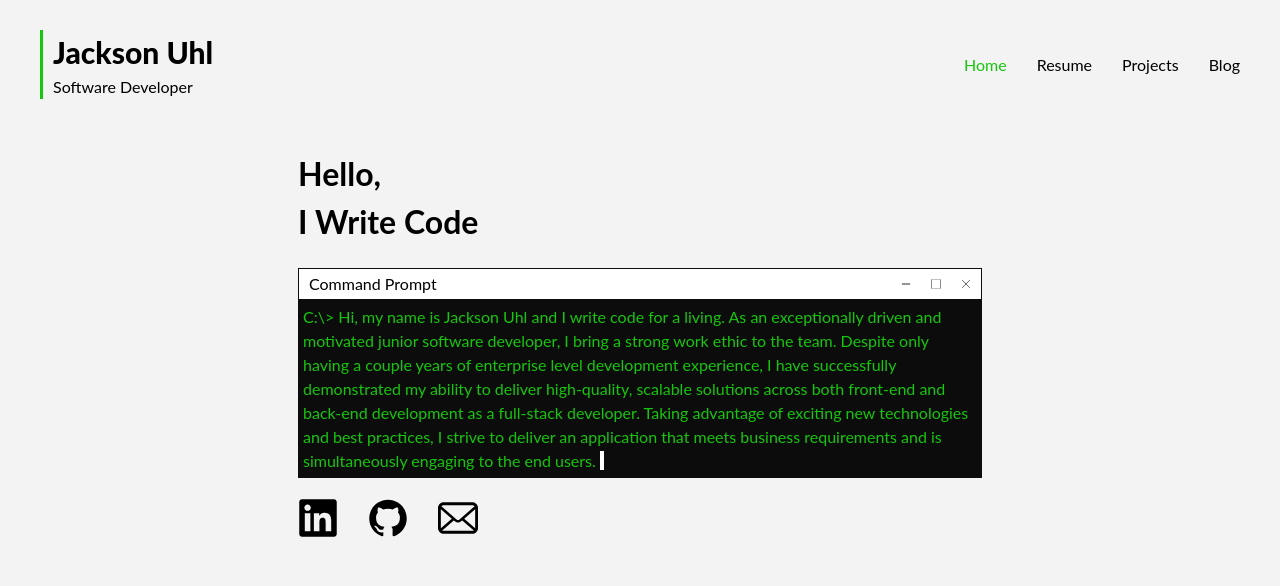
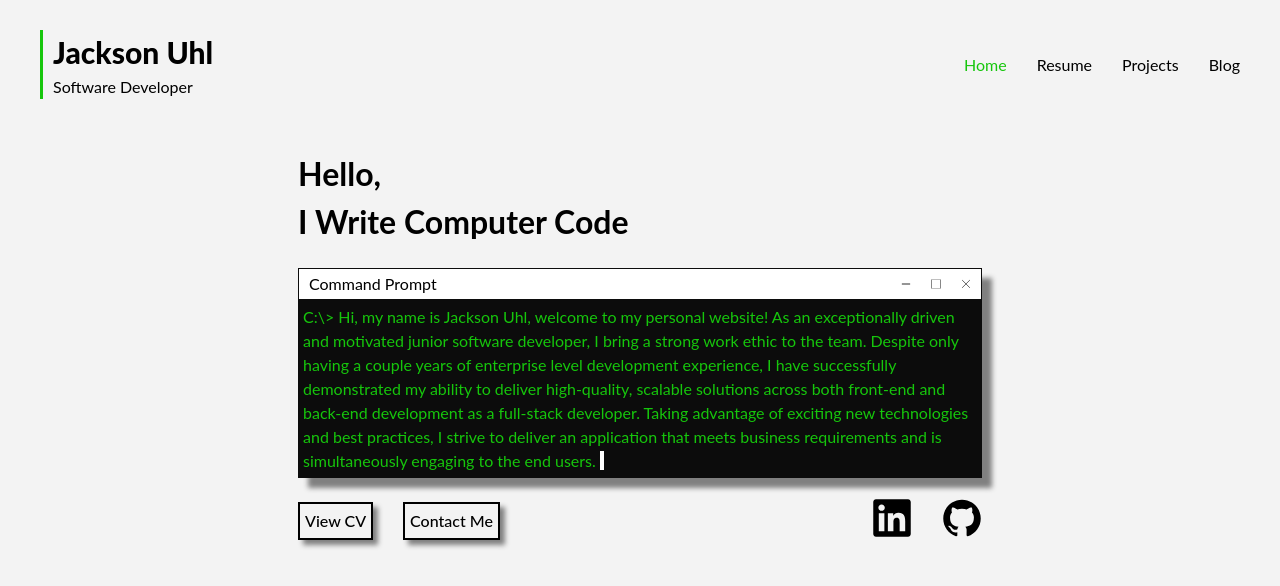
Before and after one commit to JackUhl/Personal_Website, a React (Vite) app: page / in a window 1280 px wide. Shown: the top 586 px of the page. Built offline with nearby package versions, Linux system fonts and the light colour scheme.

Commit message:
Add buttons on home page

```diff
--- /dev/null
+++ b/src/components/ButtonComponent/ButtonComponent.module.css
@@ -0,0 +1,12 @@
+.buttonComponent {
+    padding: 5px;
+    cursor: pointer;
+    font-weight: 500;
+    border: 2px solid ;
+    border-color: var(--button-component-border-color);
+    transition: border-color .25s;
+}
+
+.buttonComponent:hover {
+    border-color: var(--tertiary-color);
+}
--- /dev/null
+++ b/src/components/ButtonComponent/ButtonComponent.tsx
@@ -0,0 +1,12 @@
+import { buttonComponent } from "./ButtonComponent.module.css";
+import { IButtonComponent } from "./IButtonComponent";
+
+export default function ButtonComponent(props: IButtonComponent) {
+    return (
+        <a href={props.href} target={props.openInNewTab ? "_blank" : ""}>
+            <div className={buttonComponent}>
+                <p>{props.buttonText}</p>
+            </div>
+        </a>
+    )
+}
--- /dev/null
+++ b/src/components/ButtonComponent/IButtonComponent.ts
@@ -0,0 +1,5 @@
+export interface IButtonComponent {
+    buttonText: string;
+    href: string;
+    openInNewTab: boolean;
+}
--- a/src/components/HeaderComponent/HeaderComponent.module.css
+++ b/src/components/HeaderComponent/HeaderComponent.module.css
@@ -22,6 +22,7 @@
 .navigationItem {
     user-select: none;
     text-decoration: none;
+    transition: color .25s;
 }
 
 .navigationItemSelectable:hover {
--- a/src/main.css
+++ b/src/main.css
@@ -10,7 +10,6 @@
   -webkit-font-smoothing: antialiased;
   -moz-osx-font-smoothing: grayscale;
 
-  /*--tertiary-color: #60cc60;*/
   --tertiary-color: #16c60c
 }
 
@@ -22,12 +21,18 @@ p {
   margin: 0;
 }
 
+a {
+  text-decoration: none;
+}
+
 @media (prefers-color-scheme: light) {
   :root {
     color: #000000;
     background-color: #f3f3f3;
 
     --svg-icon-filter: invert(0%) sepia(100%) saturate(7461%) hue-rotate(347deg) brightness(105%) contrast(111%);
+    --button-component-border-color: #000000;
+    --box-shadow-color: #808080;
   }
 
   a {
@@ -41,6 +46,8 @@ p {
     background-color: #222222;
 
     --svg-icon-filter: invert(100%) sepia(0%) saturate(7500%) hue-rotate(157deg) brightness(116%) contrast(101%);
+    --button-component-border-color: #ffffff;
+    --box-shadow-color: #222222;
   }
 
   a {
--- a/src/pages/Home/Home.module.css
+++ b/src/pages/Home/Home.module.css
@@ -5,10 +5,6 @@
 
     .introTextWidthMobile {
         width: 100%;
-    }
-
-    .titleText {
-        color: var(--tertiary-color) !important
     }
 
     .contactContainer {
@@ -24,4 +20,12 @@
     .contactIcon:hover {
         cursor: pointer;
     }
+
+    .terminalShadow {
+        box-shadow: 10px 10px 5px var(--box-shadow-color);
+    }
+
+    .buttonShadow {
+        box-shadow: 5px 5px 5px var(--box-shadow-color);
+    }
 }
--- a/src/pages/Home/Home.tsx
+++ b/src/pages/Home/Home.tsx
@@ -1,13 +1,14 @@
-import { alignItemsCenter, columnGap, flexGap, flexRow, flexWrapReverse, justifyContentCenter } from "../../styling/shared.module.css";
+import { alignItemsCenter, columnGap, flexGap, flexRow, flexWrap, flexWrapReverse, justifyContentBetween, justifyContentCenter, rowGap } from "../../styling/shared.module.css";
 import ClassnameJoiner from "../../utilities/helpers/ClassnameJoiner";
-import {homeStyling, introTextWidthMobile, introTextWidthDesktop, contactIcon, contactContainer} from "./Home.module.css"
+import {homeStyling, introTextWidthMobile, introTextWidthDesktop, contactIcon, contactContainer, terminalShadow, buttonShadow} from "./Home.module.css"
 import { useContext } from "react";
 import { IsMobileContext } from "../../contexts/IsMobileContext";
 import TerminalComponent from "../../components/TerminalComponent/TerminalComponent";
 import linkedin from "../../assets/svg/linkedin.svg"
 import github from "../../assets/svg/github.svg"
-import email from "../../assets/svg/email.svg"
 import { emailAddress, githubUrl, linkedInUrl } from "../../models/constants/ExternalUrlConstants";
+import ButtonComponent from "../../components/ButtonComponent/ButtonComponent";
+import resume from "../../assets/docs/ResumePage.pdf"
 
 export default function Home() {
     const isMobile = useContext(IsMobileContext);
@@ -16,14 +17,33 @@ export default function Home() {
         <div className={homeStyling}>
             <div className={ClassnameJoiner.join([flexRow, justifyContentCenter, alignItemsCenter, flexGap, flexWrapReverse])}>
                 <div className={isMobile ? introTextWidthMobile : introTextWidthDesktop}>
-                    <h1>Hello,<br/>I Write Code</h1>
-                    <TerminalComponent
-                        text={"Hi, my name is Jackson Uhl and I write code for a living. As an exceptionally driven and motivated junior software developer, I bring a strong work ethic to the team. Despite only having a couple years of enterprise level development experience, I have successfully demonstrated my ability to deliver high-quality, scalable solutions across both front-end and back-end development as a full-stack developer. Taking advantage of exciting new technologies and best practices, I strive to deliver an application that meets business requirements and is simultaneously engaging to the end users."}
-                    />
-                    <div className={ClassnameJoiner.join([contactContainer, flexRow, alignItemsCenter, columnGap])}>
-                        <a href={linkedInUrl} target="_blank"><img src={linkedin} className={contactIcon}/></a>
-                        <a href={githubUrl} target="_blank"><img src={github} className={contactIcon}/></a>
-                        <a href={`mailto:${emailAddress}`}><img src={email} className={contactIcon}/></a>
+                    <h1>Hello,<br/>I Write Computer Code</h1>
+                    <div className={terminalShadow}>
+                        <TerminalComponent
+                            text={"Hi, my name is Jackson Uhl, welcome to my personal website! As an exceptionally driven and motivated junior software developer, I bring a strong work ethic to the team. Despite only having a couple years of enterprise level development experience, I have successfully demonstrated my ability to deliver high-quality, scalable solutions across both front-end and back-end development as a full-stack developer. Taking advantage of exciting new technologies and best practices, I strive to deliver an application that meets business requirements and is simultaneously engaging to the end users."}
+                        />
+                    </div>
+                    <div className={ClassnameJoiner.join([contactContainer, flexRow, justifyContentBetween, alignItemsCenter, flexWrap, rowGap])}>
+                        <div className={ClassnameJoiner.join([flexRow, alignItemsCenter, columnGap])}>
+                            <div className={buttonShadow}>
+                                <ButtonComponent
+                                    buttonText="View CV"
+                                    href={resume}
+                                    openInNewTab={true}
+                                />
+                            </div>
+                            <div className={buttonShadow}>
+                                <ButtonComponent
+                                    buttonText="Contact Me"
+                                    href={`mailto:${emailAddress}`}
+                                    openInNewTab={false}
+                                />
+                            </div>
+                        </div>
+                        <div className={ClassnameJoiner.join([flexRow, alignItemsCenter, columnGap])}>
+                            <a href={linkedInUrl} target="_blank"><img src={linkedin} className={contactIcon}/></a>
+                            <a href={githubUrl} target="_blank"><img src={github} className={contactIcon}/></a>
+                        </div>
                     </div>
                 </div>
             </div>
--- a/src/pages/Layout/Layout.tsx
+++ b/src/pages/Layout/Layout.tsx
@@ -1,12 +1,16 @@
 import { Outlet } from "react-router-dom";
 import HeaderComponent from "../../components/HeaderComponent/HeaderComponent";
 import { layoutStyling, outletStyling } from "./Layout.module.css";
+import { useContext } from "react";
+import { IsMobileContext } from "../../contexts/IsMobileContext";
 
 export default function Layout() {
+    const isMobile = useContext(IsMobileContext);
+
     return (
         <div className={layoutStyling}>
             <HeaderComponent />
-            <div className={outletStyling}>
+            <div className={!isMobile ? outletStyling : ""}>
                 <Outlet />
             </div>
         </div>
```
Also changed, not shown: 1 other file (tests, documents, lock files or other folders).
